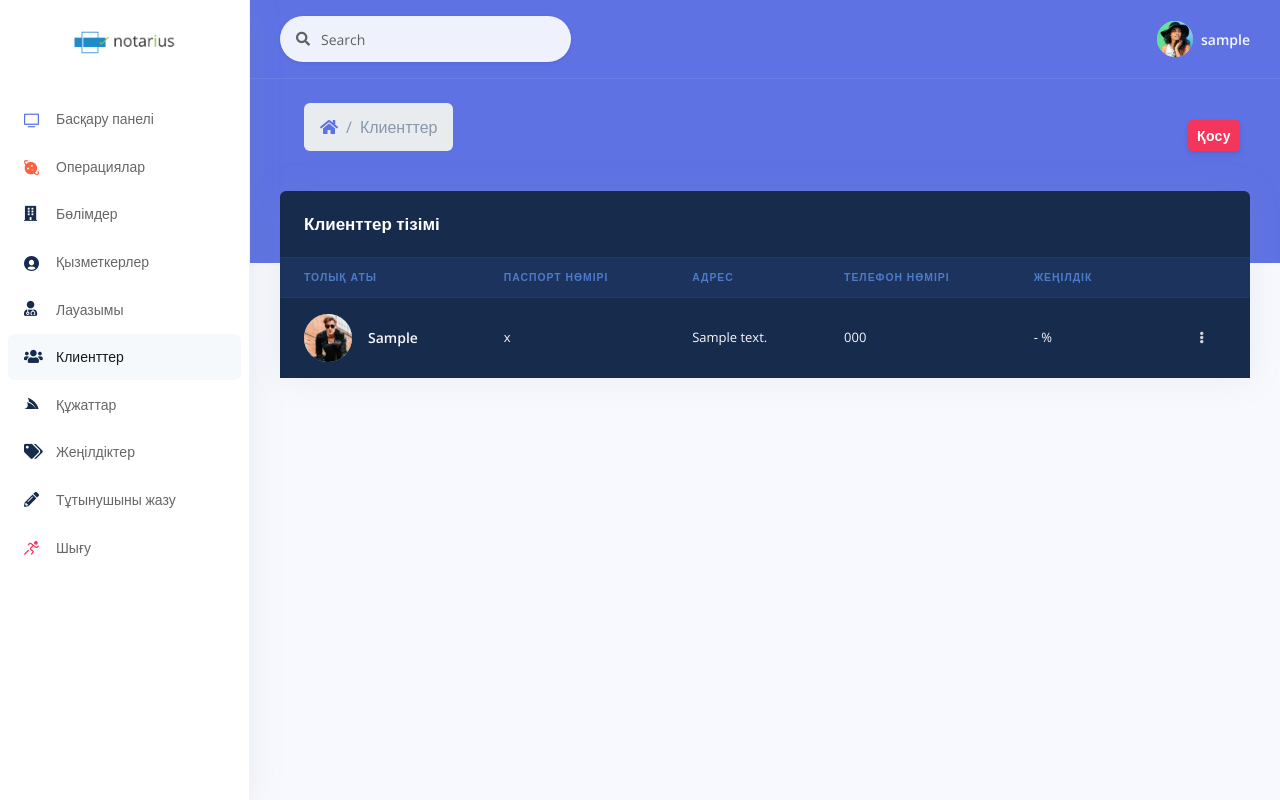
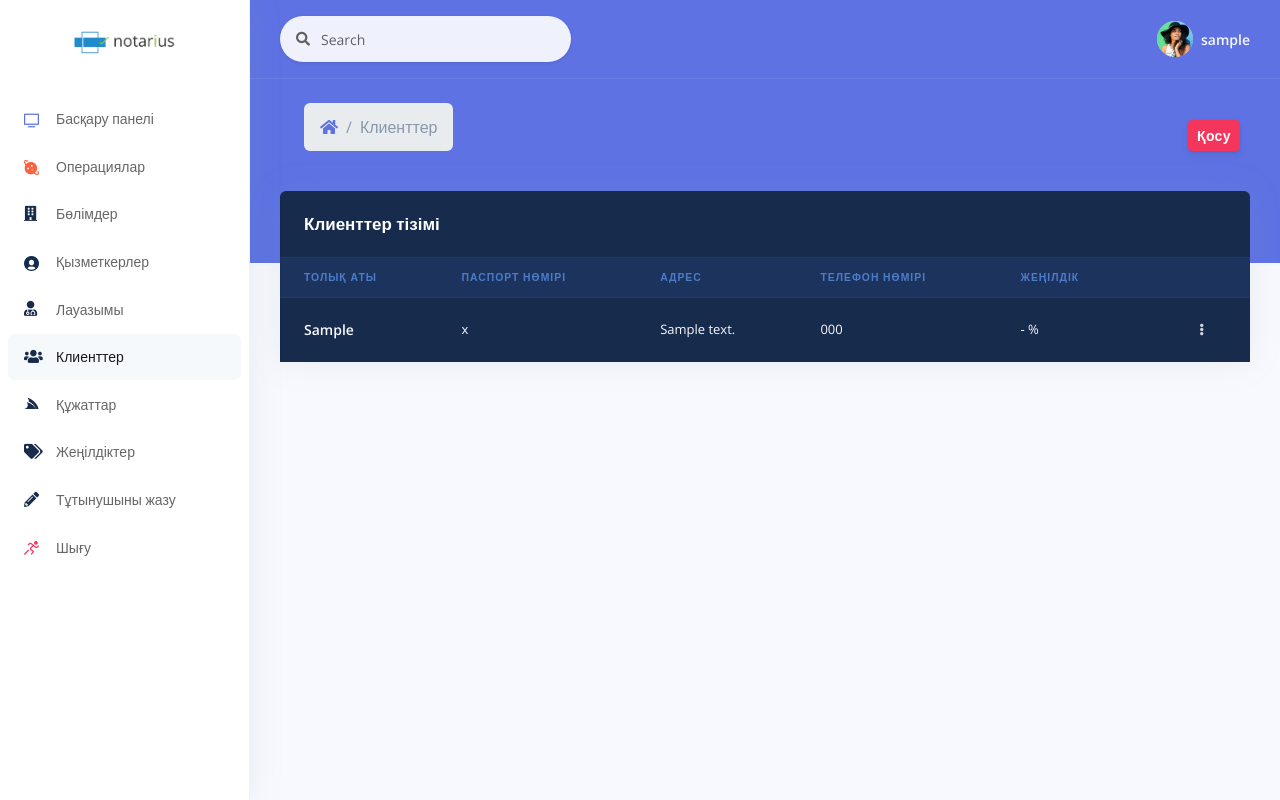
Before and after one commit to Bekarysalashybayev/Notarius, a Django app: page //client in a window 1280 px wide. Run offline with Django 3.2, Linux system fonts and the light colour scheme; a user stored in the database is signed in; tables that the repository leaves empty hold one stand-in row (values such as "Sample post"); some libraries are stand-ins or nearby versions.

Commit message:
status imagre

```diff
--- a/core/templates/clients.html
+++ b/core/templates/clients.html
@@ -51,9 +51,7 @@
                 <tr>
                   <th scope="row">
                     <div class="media align-items-center">
-                      <a href="#" class="avatar rounded-circle mr-3">
-                        <img alt="Image placeholder" src="/static/assets/img/theme/team-1.jpg">
-                      </a>
+
                       <div class="media-body">
                         <span class="name mb-0 text-sm">{{ l.fio }}</span>
                       </div>
```
